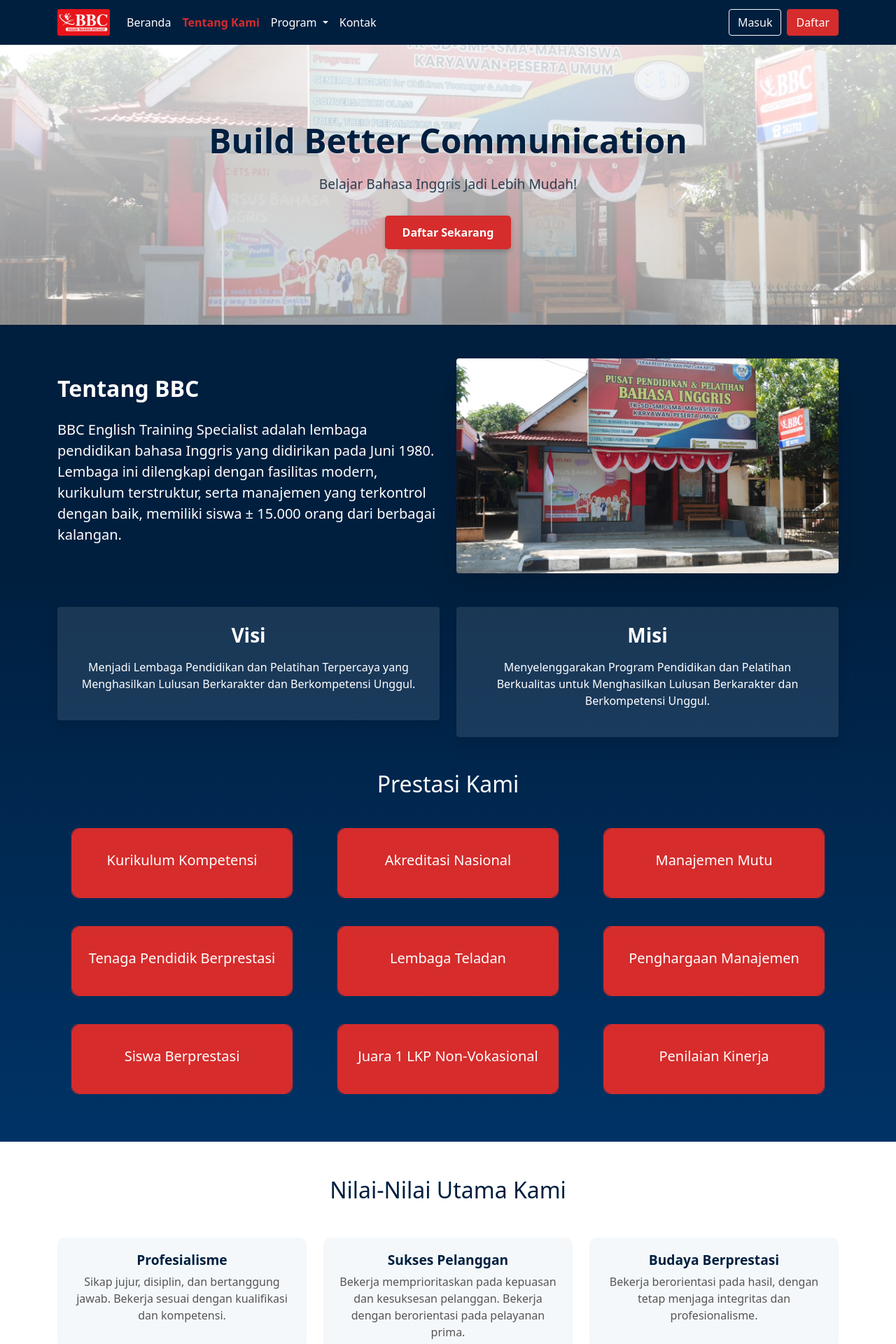
After one commit to Wisnugroho14/Final_Project, a Flask app: page /about in a window 1280 px wide. The commit adds this page. Shown: the top 1920 px of the page at 70% size. Run offline with Flask 3, Linux system fonts and the light colour scheme.

Commit message:
First Commit

```diff
--- a/Static/style.css
+++ b/Static/style.css
@@ -1 +1,215 @@
-/* Ini Style Css */
+.navbar {
+    background-color: #001f3f;
+}
+
+.navbar-brand img {
+    border-radius: 3px;
+}
+
+.navbar-nav .nav-link {
+    color: #fff;
+}
+
+.navbar-nav .nav-link:hover {
+    color: #D62C2C;
+}
+
+.navbar-nav .nav-link.active {
+    color: #D62C2C;
+    font-weight: bold;
+}
+
+.btn-signup {
+    background-color: #D62C2C;
+    border-color: #D62C2C;
+    color: white;
+}
+
+.btn-signup:hover {
+    background-color: white;
+    border-color: white;
+    color: #001f3f;
+}
+
+.hero-section {
+    position: relative;
+    height: 400px;
+    background: linear-gradient(rgba(255, 255, 255, 0.8), rgba(255, 255, 255, 0.5)),
+        url('/static/profil_bbc.jpeg');
+    background-size: cover;
+    background-position: center;
+    display: flex;
+    justify-content: center;
+    align-items: center;
+    text-align: center;
+    color: #333;
+    padding: 50px 20px;
+    box-shadow: 0 4px 8px rgba(0, 0, 0, 0.1);
+}
+
+.hero-content h1 {
+    font-size: 3rem;
+    font-weight: bold;
+    color: #001f3f;
+    text-shadow: 1px 1px 3px rgba(255, 255, 255, 0.6);
+    margin-bottom: 20px;
+}
+
+.hero-content p {
+    color: #2C3E50;
+    font-weight: 400;
+    font-size: 1.2rem;
+    margin-bottom: 30px;
+    line-height: 1.5;
+}
+
+.btn-daftar {
+    background-color: #D62C2C;
+    color: white;
+    font-weight: bold;
+    padding: 12px 25px;
+    border-radius: 5px;
+    border: none;
+    transition: all 0.3s ease-in-out;
+    box-shadow: 0 3px 6px rgba(0, 0, 0, 0.2);
+    cursor: pointer;
+}
+
+.btn-daftar:hover {
+    background-color: #B22222;
+    color: #f9f9f9;
+    box-shadow: 0 4px 10px rgba(0, 0, 0, 0.3);
+}
+
+.content-container {
+    background: linear-gradient(180deg, #001f3f 30%, #003366 100%);
+    color: #ffffff;
+}
+
+.text-white h2, .text-white h3 {
+    font-weight: bold;
+}
+
+.vision-card, .mission-card {
+    background: rgba(255, 255, 255, 0.1);
+    transition: transform 0.3s ease, background 0.3s ease;
+}
+
+.vision-card:hover, .mission-card:hover {
+    transform: translateY(-10px);
+    background: rgba(255, 255, 255, 0.2);
+}
+
+.list-group-item {
+    border: none;
+    padding: 15px 20px;
+    font-size: 1.1rem;
+}
+
+.list-group-item i {
+    font-size: 1.4rem;
+    vertical-align: middle;
+}
+
+
+.flip-card {
+    background-color: transparent;
+    perspective: 1000px;
+    margin: 20px;
+}
+
+.flip-card-inner {
+    position: relative;
+    width: 100%;
+    height: 100px;
+    text-align: center;
+    transition: transform 0.6s;
+    transform-style: preserve-3d;
+    border: 1px solid #D62C2C;
+    border-radius: 10px;
+    padding: auto;
+}
+
+.flip-card:hover .flip-card-inner {
+    transform: rotateY(180deg);
+}
+
+.flip-card-front,
+.flip-card-back {
+    position: absolute;
+    width: 100%;
+    height: 100%;
+    backface-visibility: hidden;
+    display: flex;
+    justify-content: center;
+    align-items: center;
+    border-radius: 10px;
+}
+
+.flip-card-front {
+    background-color: #D62C2C;
+    color: white;
+}
+
+.flip-card-back {
+    background-color: white;
+    border-color: white;
+    color: #001f3f;
+    transform: rotateY(180deg);
+}
+
+.shadow-lg {
+    box-shadow: 0 5px 15px rgba(0, 0, 0, 0.5);
+}
+
+img {
+    transition: transform 0.3s ease-in-out;
+}
+
+img:hover {
+    transform: scale(1.05);
+}
+
+
+.grade-section {
+    background-color: white;
+    padding: 50px 0;
+    color: #001f3f;
+}
+
+.grade-card {
+    background-color: #f4f8fb;
+    border-radius: 10px;
+    padding: 20px;
+    text-align: center;
+    transition: transform 0.3s ease;
+}
+
+.grade-card:hover {
+    transform: scale(1.05);
+}
+
+.grade-card h5 {
+    font-size: 1.2rem;
+    color: #001f3f;
+    font-weight: bold;
+}
+
+.grade-card p {
+    color: #555;
+}
+
+.circle-image {
+    width: 170px;
+    height: 170px;
+    object-fit: cover;
+    border-radius: 50%;
+    display: block;
+    margin: 0 auto;
+}
+
+.teach-section {
+    background-color: #001f3f;
+    color: #ffffff;
+    padding: 50px 0;
+}
--- a/app.py
+++ b/app.py
@@ -6,12 +6,14 @@
 # Koneksi ke MongoDB
 client = MongoClient("mongodb+srv://test:sparta@cluster0.kbfqt.mongodb.net/?retryWrites=true&w=majority&appName=Cluster0")
 
-
 # Halaman Utama:
 @app.route('/')
 def index():
     return render_template('index.html')
 
+@app.route('/about')
+def about():
+    return render_template('about.html')
 
 if __name__ == '__main__':
     app.run('0.0.0.0', port=5000, debug=True)
--- /dev/null
+++ b/templates/about.html
@@ -0,0 +1,310 @@
+<!DOCTYPE html>
+<html lang="en">
+
+<head>
+    <meta charset="UTF-8">
+    <meta name="viewport" content="width=device-width, initial-scale=1.0">
+    <title>Tentang Kami</title>
+    <link href="https://cdn.jsdelivr.net/npm/bootstrap@5.1.3/dist/css/bootstrap.min.css" rel="stylesheet"
+        integrity="sha384-1BmE4kWBq78iYhFldvKuhfTAU6auU8tT94WrHftjDbrCEXSU1oBoqyl2QvZ6jIW3" crossorigin="anonymous">
+    <link rel="stylesheet" href="{{ url_for('static', filename='style.css') }}">
+</head>
+
+<body>
+    <header>
+        <nav class="navbar navbar-expand-lg py-2">
+            <div class="container">
+                <a class="navbar-brand" href="#">
+                    <img src="{{ url_for('static', filename='logo_bbc.png') }}" alt="Logo" width="75">
+                </a>
+                <button class="navbar-toggler" type="button" data-bs-toggle="collapse" data-bs-target="#navbarNav">
+                    <span class="navbar-toggler-icon"></span>
+                </button>
+                <div class="collapse navbar-collapse" id="navbarNav">
+                    <ul class="navbar-nav me-auto mb-2 mb-lg-0">
+                        <li class="nav-item">
+                            <a class="nav-link" href="#">Beranda</a>
+                        </li>
+                        <li class="nav-item">
+                            <a class="nav-link active" href="#">Tentang Kami</a>
+                        </li>
+                        <li class="nav-item dropdown">
+                            <a class="nav-link dropdown-toggle" href="#" id="navbarDropdown" role="button"
+                                data-bs-toggle="dropdown" aria-expanded="false">
+                                Program
+                            </a>
+                            <ul class="dropdown-menu" aria-labelledby="navbarDropdown">
+                                <li><a class="dropdown-item" href="#">English for Children</a></li>
+                                <li><a class="dropdown-item" href="#">English for Teens</a></li>
+                                <li><a class="dropdown-item" href="#">English for Adult</a></li>
+                                <li><a class="dropdown-item" href="#">English Private Class</a></li>
+                                <li><a class="dropdown-item" href="#">TOEFL/TOEIC Preparation</a></li>
+                            </ul>
+                        </li>
+                        <li class="nav-item">
+                            <a class="nav-link" href="#">Kontak</a>
+                        </li>
+                    </ul>
+                    <button class="btn btn-outline-light me-2">Masuk</button>
+                    <button class="btn btn-signup">Daftar</button>
+                </div>
+            </div>
+        </nav>
+    </header>
+
+    <main>
+        <section class="hero-section text-center">
+            <div class="container hero-content">
+                <h1>Build Better Communication</h1>
+                <p>Belajar Bahasa Inggris Jadi Lebih Mudah!</p>
+                <div class="mt-4">
+                    <a href="#" class="btn btn-daftar">Daftar Sekarang</a>
+                </div>
+            </div>
+        </section>
+
+        <section class="content-container py-5">
+            <div class="container">
+                <div class="row align-items-center mb-5">
+                    <div class="col-md-6 text-white">
+                        <h2 class="mb-4">Tentang BBC</h2>
+                        <p class="lead">BBC English Training Specialist adalah lembaga pendidikan bahasa Inggris yang
+                            didirikan pada Juni 1980. Lembaga ini dilengkapi dengan fasilitas modern, kurikulum
+                            terstruktur, serta manajemen yang terkontrol dengan baik, memiliki siswa ± 15.000 orang dari
+                            berbagai kalangan.</p>
+                    </div>
+                    <div class="col-md-6">
+                        <img src="{{ url_for('static', filename='profil_bbc.jpeg') }}" alt="Profil BBC"
+                            class="img-fluid rounded shadow-lg">
+                    </div>
+                </div>
+
+                <div class="row text-white mb-5">
+                    <div class="col-md-6 text-center mb-4">
+                        <div class="vision-card shadow p-4 rounded">
+                            <i class="bi bi-eye-fill display-4 mb-3 text-danger"></i>
+                            <h3 class="mb-3">Visi</h3>
+                            <p>Menjadi Lembaga Pendidikan dan Pelatihan Terpercaya yang Menghasilkan Lulusan Berkarakter
+                                dan Berkompetensi Unggul.</p>
+                        </div>
+                    </div>
+                    <div class="col-md-6 text-center">
+                        <div class="mission-card shadow p-4 rounded">
+                            <i class="bi bi-bullseye display-4 mb-3 text-danger"></i>
+                            <h3 class="mb-3">Misi</h3>
+                            <p>Menyelenggarakan Program Pendidikan dan Pelatihan Berkualitas untuk Menghasilkan Lulusan
+                                Berkarakter dan Berkompetensi Unggul.</p>
+                        </div>
+                    </div>
+                </div>
+
+                <div class="prestasi-section">
+                    <h2 class="text-center text-white mb-4">Prestasi Kami</h2>
+                    <div class="row">
+                        <div class="col-md-4">
+                            <div class="flip-card">
+                                <div class="flip-card-inner">
+                                    <div class="flip-card-front">
+                                        <h5>Kurikulum Kompetensi</h5>
+                                    </div>
+                                    <div class="flip-card-back">
+                                        <p>Kurikulum Berbasis Kompetensi baik Nasional maupun internasional.</p>
+                                    </div>
+                                </div>
+                            </div>
+                        </div>
+
+                        <div class="col-md-4">
+                            <div class="flip-card">
+                                <div class="flip-card-inner">
+                                    <div class="flip-card-front">
+                                        <h5>Akreditasi Nasional</h5>
+                                    </div>
+                                    <div class="flip-card-back">
+                                        <p>Terakreditasi Badan Akreditasi Nasional Pendidikan Non-Formal.</p>
+                                    </div>
+                                </div>
+                            </div>
+                        </div>
+
+                        <div class="col-md-4">
+                            <div class="flip-card">
+                                <div class="flip-card-inner">
+                                    <div class="flip-card-front">
+                                        <h5>Manajemen Mutu</h5>
+                                    </div>
+                                    <div class="flip-card-back">
+                                        <p>Menerapkan Sistem Manajemen Mutu ISO 9001:2008.</p>
+                                    </div>
+                                </div>
+                            </div>
+                        </div>
+
+                        <div class="col-md-4">
+                            <div class="flip-card">
+                                <div class="flip-card-inner">
+                                    <div class="flip-card-front">
+                                        <h5>Tenaga Pendidik Berprestasi</h5>
+                                    </div>
+                                    <div class="flip-card-back">
+                                        <p>Memiliki Tenaga Pendidik seperti Juara 1 Micro Teaching Bahasa Inggris.</p>
+                                    </div>
+                                </div>
+                            </div>
+                        </div>
+
+                        <div class="col-md-4">
+                            <div class="flip-card">
+                                <div class="flip-card-inner">
+                                    <div class="flip-card-front">
+                                        <h5>Lembaga Teladan</h5>
+                                    </div>
+                                    <div class="flip-card-back">
+                                        <p>Meraih Predikat Lembaga Kursus Bahasa Inggris Teladan Tingkat Nasional.</p>
+                                    </div>
+                                </div>
+                            </div>
+                        </div>
+
+                        <div class="col-md-4">
+                            <div class="flip-card">
+                                <div class="flip-card-inner">
+                                    <div class="flip-card-front">
+                                        <h5>Penghargaan Manajemen</h5>
+                                    </div>
+                                    <div class="flip-card-back">
+                                        <p>Meraih Penghargaan Widya Karya Bakti 2010, dan lainnya.</p>
+                                    </div>
+                                </div>
+                            </div>
+                        </div>
+
+                        <div class="col-md-4">
+                            <div class="flip-card">
+                                <div class="flip-card-inner">
+                                    <div class="flip-card-front">
+                                        <h5>Siswa Berprestasi</h5>
+                                    </div>
+                                    <div class="flip-card-back">
+                                        <p>Siswa Kami Berprestasi di tingkat Nasional dan Asia Pacific.</p>
+                                    </div>
+                                </div>
+                            </div>
+                        </div>
+
+                        <div class="col-md-4">
+                            <div class="flip-card">
+                                <div class="flip-card-inner">
+                                    <div class="flip-card-front">
+                                        <h5>Juara 1 LKP Non-Vokasional</h5>
+                                    </div>
+                                    <div class="flip-card-back">
+                                        <p>Meraih Juara 1 LKP Non-Vokasional Standar Nasional/Internasional 2013.</p>
+                                    </div>
+                                </div>
+                            </div>
+                        </div>
+
+                        <div class="col-md-4">
+                            <div class="flip-card">
+                                <div class="flip-card-inner">
+                                    <div class="flip-card-front">
+                                        <h5>Penilaian Kinerja</h5>
+                                    </div>
+                                    <div class="flip-card-back">
+                                        <p>Meraih Predikat A atau B untuk Penilaian Kinerja Cabang-cabang BBC ETS.</p>
+                                    </div>
+                                </div>
+                            </div>
+                        </div>
+                    </div>
+                </div>
+            </div>
+        </section>
+
+        <section class="grade-section">
+            <div class="container">
+                <h2 class="mb-5 text-center">Nilai-Nilai Utama Kami</h2>
+                <div class="row g-4">
+                    <div class="col-md-4">
+                        <div class="grade-card">
+                            <h5>Profesialisme</h5>
+                            <p>Sikap jujur, disiplin, dan bertanggung jawab. Bekerja sesuai dengan kualifikasi dan
+                                kompetensi.</p>
+                        </div>
+                    </div>
+                    <div class="col-md-4">
+                        <div class="grade-card">
+                            <h5>Sukses Pelanggan</h5>
+                            <p>Bekerja memprioritaskan pada kepuasan dan kesuksesan pelanggan. Bekerja dengan
+                                berorientasi pada pelayanan prima.</p>
+                        </div>
+                    </div>
+                    <div class="col-md-4">
+                        <div class="grade-card">
+                            <h5>Budaya Berprestasi</h5>
+                            <p>Bekerja berorientasi pada hasil, dengan tetap menjaga integritas dan profesionalisme.</p>
+                        </div>
+                    </div>
+                    <div class="col-md-4">
+                        <div class="grade-card">
+                            <h5>Budaya Pembelajar</h5>
+                            <p>Selalu mengembangkan diri dan lingkungannya. Tanggap terhadap setiap perubahan.</p>
+                        </div>
+                    </div>
+                    <div class="col-md-4">
+                        <div class="grade-card">
+                            <h5>Kreatifitas dan Inovasi</h5>
+                            <p>Mengembangkan alternatif solusi terhadap masalah. Menemukan hal-hal baru yang lebih
+                                produktif dalam bekerja.</p>
+                        </div>
+                    </div>
+                    <div class="col-md-4">
+                        <div class="grade-card">
+                            <h5>Kerjasama Tim</h5>
+                            <p>Bersinergi dan berkolaborasi dalam mencapai tujuan. Berkomitmen dan dapat diandalkan.</p>
+                        </div>
+                    </div>
+                </div>
+            </div>
+        </section>
+
+        <section class="teach-section">
+            <div class="text-center">
+                <h2 class="mb-5">Tenaga Pengajar</h2>
+                <div class="container mt-4">
+                    <div class="row justify-content-center">
+                        <div class="col-6 col-md-3 text-center">
+                            <img src="{{ url_for('static', filename='image-1.png') }}" alt="Pengajar 1"
+                                class="circle-image">
+                            <p class="mt-2">Lorem Ipsum</p>
+                        </div>
+                        <div class="col-6 col-md-3 text-center">
+                            <img src="{{ url_for('static', filename='image-1.png') }}" alt="Pengajar 2"
+                                class="circle-image">
+                            <p class="mt-2">Lorem Ipsum</p>
+                        </div>
+                        <div class="col-6 col-md-3 text-center">
+                            <img src="{{ url_for('static', filename='image-1.png') }}" alt="Pengajar 3"
+                                class="circle-image">
+                            <p class="mt-2">Lorem Ipsum</p>
+                        </div>
+                        <div class="col-6 col-md-3 text-center">
+                            <img src="{{ url_for('static', filename='image-1.png') }}" alt="Pengajar 4"
+                                class="circle-image">
+                            <p class="mt-2">Lorem Ipsum</p>
+                        </div>
+                    </div>
+                </div>
+            </div>
+        </section>
+    </main>
+
+    <footer class="bg-danger text-white text-center py-3">
+        <p>Copyright &copy; 2024 Kursus Bahasa Inggris | Powered by Kursus Bahasa Inggris</p>
+    </footer>
+
+    <script src="https://cdn.jsdelivr.net/npm/bootstrap@5.1.3/dist/js/bootstrap.bundle.min.js"></script>
+</body>
+
+</html>
```
Also changed, not shown: Static/image-1.png (added), Static/logo_bbc.png (added), Static/profil_bbc.jpeg (added), 1 other file.
